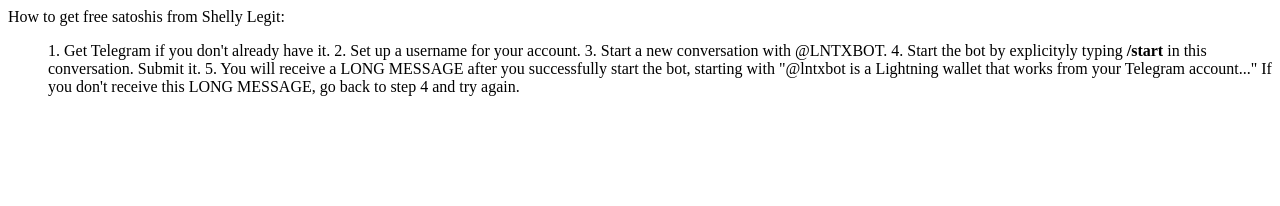
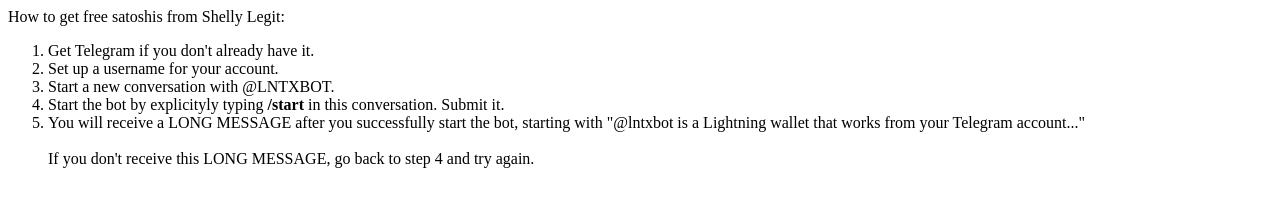
Before and after one commit to cornsluts/cornsluts.github.io, a plain HTML site: page index.html in a window 1280 px wide. Drawn offline with Linux system fonts and the light colour scheme.

Commit message:
Update index.html

```diff
--- a/index.html
+++ b/index.html
@@ -1,9 +1,10 @@
 How to get free satoshis from Shelly Legit:
 <ol>
-1. Get Telegram if you don't already have it.
-2. Set up a username for your account.
-3. Start a new conversation with @LNTXBOT.
-4. Start the bot by explicityly typing <b>/start</b> in this conversation. Submit it.
-5. You will receive a LONG MESSAGE after you successfully start the bot, starting with "@lntxbot is a Lightning wallet that works from your Telegram account..."
-   If you don't receive this LONG MESSAGE, go back to step 4 and try again.
+<li>Get Telegram if you don't already have it.
+<li>Set up a username for your account.
+<li>Start a new conversation with @LNTXBOT.
+<li>Start the bot by explicityly typing <b>/start</b> in this conversation. Submit it.
+<li>You will receive a LONG MESSAGE after you successfully start the bot, starting with "@lntxbot is a Lightning wallet that works from your Telegram account..."
+<br><br>
+If you don't receive this LONG MESSAGE, go back to step 4 and try again.
 </ol>
```
